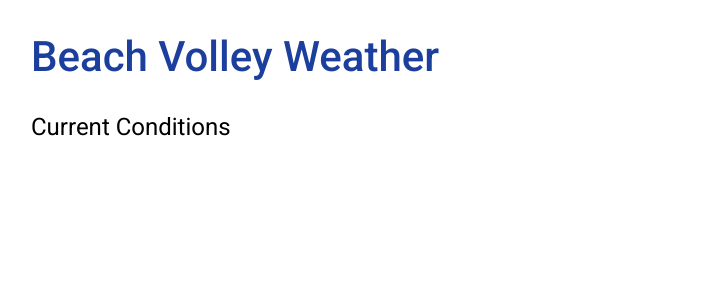
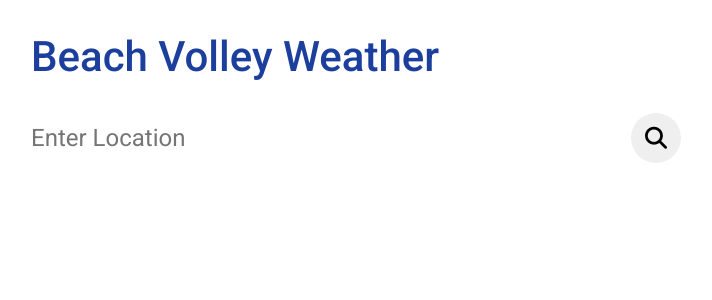
Before and after one commit to mrdude8391/vb-weather, an Angular app: page / in a window 1280 px wide. Shown: the top 300 px of the page, without its empty margins (284-996 px from the left). Built offline with nearby package versions, Linux system fonts and the light colour scheme; no server answers.

Commit message:
commit, changes didnt get pushed from last for some reason

```diff
--- a/src/app/components/weather/weather.component.html
+++ b/src/app/components/weather/weather.component.html
@@ -1,15 +1,16 @@
 <div class="container">
-    <div class="location" *ngIf="localWeather">
+    <div class="location" >
         <form #locationForm="ngForm" (ngSubmit)="getLocation(locationForm)" >
             <div class="search-box">
-                <input class="search-bar" #locationModel="ngModel" name="location" required type="text" placeholder="Enter Location" ngModel >
+                <input class="search-bar" autocomplete="off" #locationModel="ngModel" name="location" required type="text" placeholder="Enter Location" ngModel >
                 <button class="fa-solid fa-magnifying-glass" type="submit"  ></button>
             </div>
             <div class="missing" *ngIf="errorMessage"  >{{ errorMessage }}</div>
         </form>
-        <p>{{ localWeather.location.name }}, {{ localWeather.location.region }}</p>
+
     </div>
-    <div class="heading">
+    <div class="heading" *ngIf="localWeather">
+        <p >{{ localWeather.location.name }}, {{ localWeather.location.region }}</p>
         <span >Current Conditions</span>
     </div>
     <div class="weather-box" *ngIf="localWeather" >
--- a/src/app/services/weather-service/weather.service.ts
+++ b/src/app/services/weather-service/weather.service.ts
@@ -22,6 +22,7 @@ export class WeatherService {
 
   getPosts(location: string) {
     // /forecast.json?key=a69c3d3f037c4005a60214157231805&q=Toronto&days=1&aqi=no&alerts=no
+    console.log(location);
     let url = this.ROOT_URL + '/forecast.json?key=' + this.KEY + '&q=' + location + '&days=1&aqi=no&alerts=no';
     console.log(url);
     return this.http.get<WeatherML>(url);
```
